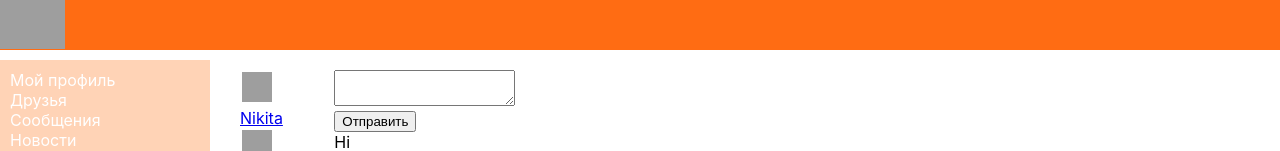
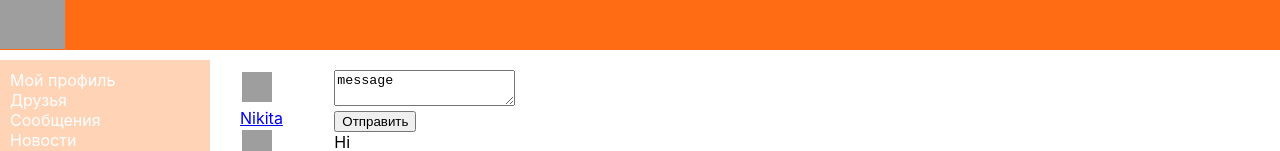
Before and after one commit to blezz23/ReactProject, a React (Create React App) app: page /dialogs in a window 1280 px wide. Shown: the top 151 px of the page. Built offline with nearby package versions, Linux system fonts and the light colour scheme; grey boxes are pictures that could not be loaded.

Commit message:
Lesson 37

```diff
--- a/src/App.js
+++ b/src/App.js
@@ -19,16 +19,16 @@ const App = (props) => {
             <div className="add-wrapper-content">
                 <Route path="/main"
                        render={() => <Main
-                           state={props.state.mainPage}
-                           addPost={props.addPost}
-                           updateNewPostText={props.updateNewPostText} />} />
+                           state={props.store.getState().mainPage}
+                           addPost={props.store.addPost.bind(props.store)}
+                           updateNewPostText={props.store.updateNewPostText.bind(props.store)} />} />
                 <Route path="/friends"
-                       render={() => <Friends state={props.state.friendsPage} />} />
+                       render={() => <Friends state={props.store.getState().friendsPage} />} />
                 <Route path="/dialogs"
                        render={() => <Dialogs
-                           state={props.state.dialogsPage}
-                           addMessage={props.addMessage}
-                           updateNewMessage={props.updateNewMessage} />} />
+                           state={props.store.getState().dialogsPage}
+                           addMessage={props.store.addMessage.bind(props.store)}
+                           updateNewMessage={props.store.updateNewMessage.bind(props.store)} />} />
                 <Route path="/news"
                        render={() => <News />} />
                 <Route path="/settings"
--- a/src/Redux/State.js
+++ /dev/null
@@ -1,71 +0,0 @@
-let rerenderEntireTree = () => {};
-
-const state = {
-    mainPage: {
-        postsData: [
-            {id: 1, message: 'lol'},
-            {id: 2, message: 'ne lol'},
-            {id: 3, message: 'da ne'}
-        ],
-        newPostText: 'newText'
-    },
-    dialogsPage: {
-        dialogsData: [
-            {id: 1, name: "Nikita", avatar: "https://i.pinimg.com/originals/0c/a9/e2/0ca9e28dcb12dc698cfd2beda6d6fa64.jpg"},
-            {id: 2, name: "Maxim", avatar: "https://pm1.narvii.com/7388/55ffd10f441052afd8858b4a53216ae0a64883e3r1-2048-2048v2_hq.jpg"},
-            {id: 3, name: "Kostya", avatar: "https://www.meme-arsenal.com/memes/549e8c6d71ae27a2ebd13a7580d71d80.jpg"}
-        ],
-        messagesData: [
-            {id: 1, name: "Nikita", message: 'Hi'},
-            {id: 2, name: "Maxim", message: 'Lol'},
-            {id: 3, name: "Kostya", message: 'Yo'}
-        ],
-        newMessagesText: 'message'
-    },
-    friendsPage: {
-        friendsData: [
-            {id: 1, name: "Nikita", avatar: "https://i.pinimg.com/originals/0c/a9/e2/0ca9e28dcb12dc698cfd2beda6d6fa64.jpg"},
-            {id: 2, name: "Maxim", avatar: "https://pm1.narvii.com/7388/55ffd10f441052afd8858b4a53216ae0a64883e3r1-2048-2048v2_hq.jpg"},
-            {id: 3, name: "Kostya", avatar: "https://www.meme-arsenal.com/memes/549e8c6d71ae27a2ebd13a7580d71d80.jpg"}
-        ]
-    }
-};
-
-export const addPost = () => {
-    let newPost = {
-        id: 4,
-        message: state.mainPage.newPostText
-    };
-
-    state.mainPage.postsData.push(newPost);
-    state.mainPage.newPostText = '';
-    rerenderEntireTree(state);
-};
-
-export const addMessage = () => {
-    let newMessage = {
-        id: 4,
-        name: "I",
-        message: state.dialogsPage.newMessagesText
-    };
-
-    state.dialogsPage.messagesData.push(newMessage);
-    state.dialogsPage.newMessagesText = '';
-    rerenderEntireTree(state);
-};
-
-export const updateNewPostText = (newText) => {
-    state.mainPage.newPostText = newText;
-    rerenderEntireTree(state);
-};
-
-export const updateNewMessage = (newTextMessage) => {
-    state.dialogsPage.newMessagesText = newTextMessage;
-    rerenderEntireTree(state);
-};
-
-export const subscribe = (observer) => {
-    rerenderEntireTree = observer;
-};
-
-export default state;
--- /dev/null
+++ b/src/Redux/Store.js
@@ -0,0 +1,77 @@
+const store = {
+    _state: {
+        mainPage: {
+            postsData: [
+                {id: 1, message: 'lol'},
+                {id: 2, message: 'ne lol'},
+                {id: 3, message: 'da ne'}
+            ],
+            newPostText: 'newText'
+        },
+        dialogsPage: {
+            dialogsData: [
+                {id: 1, name: "Nikita", avatar: "https://i.pinimg.com/originals/0c/a9/e2/0ca9e28dcb12dc698cfd2beda6d6fa64.jpg"},
+                {id: 2, name: "Maxim", avatar: "https://pm1.narvii.com/7388/55ffd10f441052afd8858b4a53216ae0a64883e3r1-2048-2048v2_hq.jpg"},
+                {id: 3, name: "Kostya", avatar: "https://www.meme-arsenal.com/memes/549e8c6d71ae27a2ebd13a7580d71d80.jpg"}
+            ],
+            messagesData: [
+                {id: 1, name: "Nikita", message: 'Hi'},
+                {id: 2, name: "Maxim", message: 'Lol'},
+                {id: 3, name: "Kostya", message: 'Yo'}
+            ],
+            newMessagesText: 'message'
+        },
+        friendsPage: {
+            friendsData: [
+                {id: 1, name: "Nikita", avatar: "https://i.pinimg.com/originals/0c/a9/e2/0ca9e28dcb12dc698cfd2beda6d6fa64.jpg"},
+                {id: 2, name: "Maxim", avatar: "https://pm1.narvii.com/7388/55ffd10f441052afd8858b4a53216ae0a64883e3r1-2048-2048v2_hq.jpg"},
+                {id: 3, name: "Kostya", avatar: "https://www.meme-arsenal.com/memes/549e8c6d71ae27a2ebd13a7580d71d80.jpg"}
+            ]
+        }
+    },
+
+    getState() {
+        return this._state;
+    },
+
+    addPost() {
+        let newPost = {
+            id: 4,
+            message: this._state.mainPage.newPostText
+        };
+
+        this._state.mainPage.postsData.push(newPost);
+        this._state.mainPage.newPostText = '';
+        this.rerenderEntireTree(this._state);
+    },
+
+    addMessage() {
+        let newMessage = {
+            id: 4,
+            name: "I",
+            message: this._state.dialogsPage.newMessagesText
+        };
+
+        this._state.dialogsPage.messagesData.push(newMessage);
+        this._state.dialogsPage.newMessagesText = '';
+        this.rerenderEntireTree(this._state);
+    },
+
+    updateNewPostText(newText) {
+        this._state.mainPage.newPostText = newText;
+        this.rerenderEntireTree(this._state);
+    },
+
+    updateNewMessage(newTextMessage) {
+        this._state.dialogsPage.newMessagesText = newTextMessage;
+        this.rerenderEntireTree(this._state);
+    },
+
+    subscribe(observer) {
+        this.rerenderEntireTree = observer;
+    },
+
+    rerenderEntireTree: () => {}
+};
+
+export default store;
--- a/src/components/Content/Dialogs/Dialogs.js
+++ b/src/components/Content/Dialogs/Dialogs.js
@@ -23,7 +23,7 @@ const Dialogs = (props) => {
                 {dialogsElements}
             </div>
             <div className={s.messages}>
-                <textarea onChange={onMessageChange} ref={newMessage} value={props.newMessagesText}/>
+                <textarea onChange={onMessageChange} ref={newMessage} value={props.state.newMessagesText}/>
                 <button onClick={addNewMessage}>Отправить</button>
                 {messagesElements}
             </div>
--- a/src/index.js
+++ b/src/index.js
@@ -1,30 +1,25 @@
 import React from 'react';
 import ReactDOM from 'react-dom';
 import * as serviceWorker from './serviceWorker';
-import state, {subscribe} from "./Redux/State";
+import store from "./Redux/Store";
 import './index.css';
 import App from "./App";
-import {addPost, updateNewPostText, addMessage, updateNewMessage} from "./Redux/State";
 import {BrowserRouter} from "react-router-dom";
 
-let rerenderEntireTree = (state) => {
+let rerenderEntireTree = () => {
     ReactDOM.render(
         <BrowserRouter>
             <App
-                state={state}
-                addPost={addPost}
-                addMessage={addMessage}
-                updateNewPostText={updateNewPostText}
-                updateNewMessage={updateNewMessage}
+                store={store}
             />
         </BrowserRouter>,
         document.getElementById('root')
     );
 };
 
-rerenderEntireTree(state);
+rerenderEntireTree();
 
-subscribe(rerenderEntireTree);
+store.subscribe(rerenderEntireTree);
 
 // If you want your app to work offline and load faster, you can change
 // unregister() to register() below. Note this comes with some pitfalls.
```
